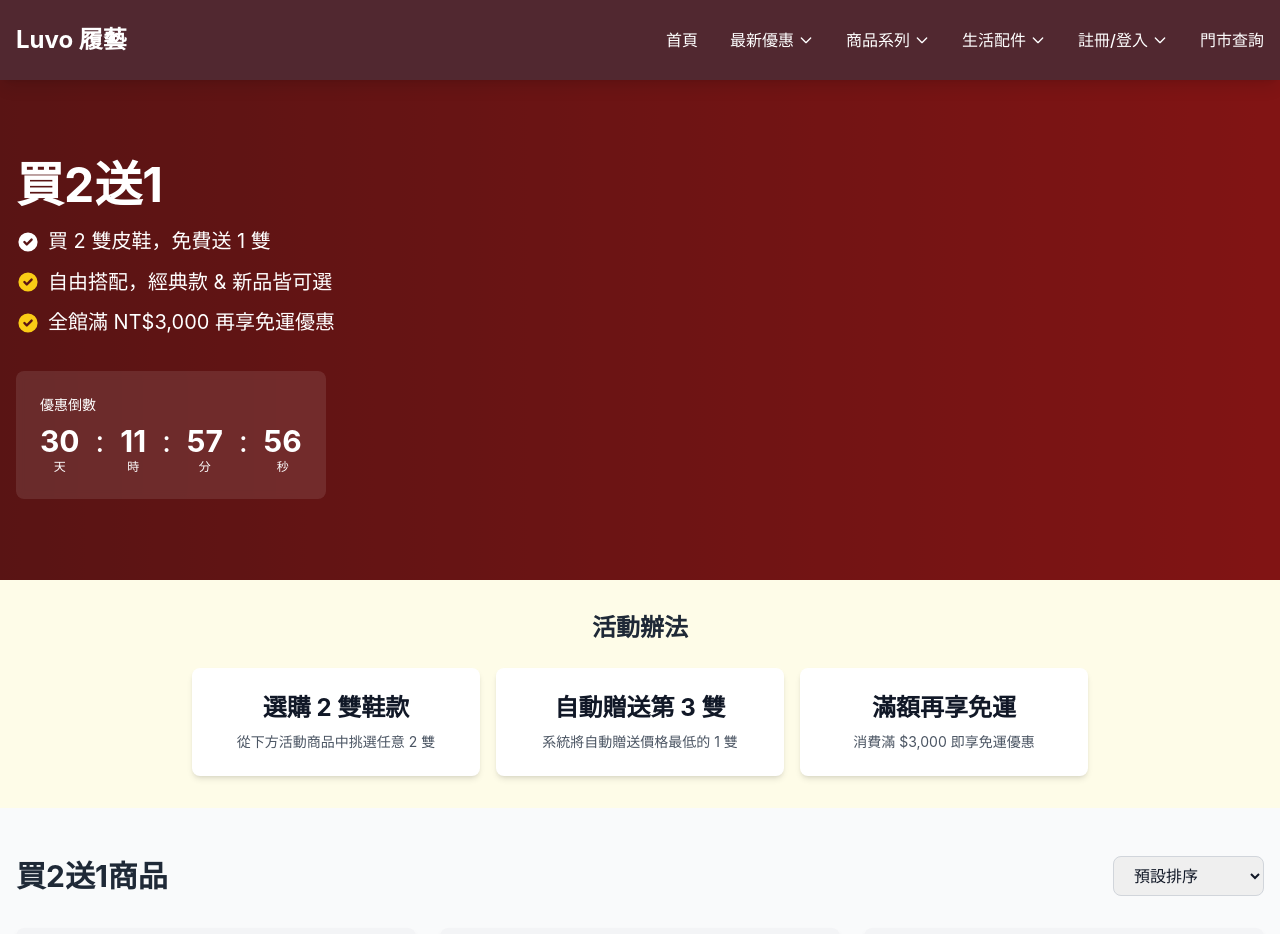
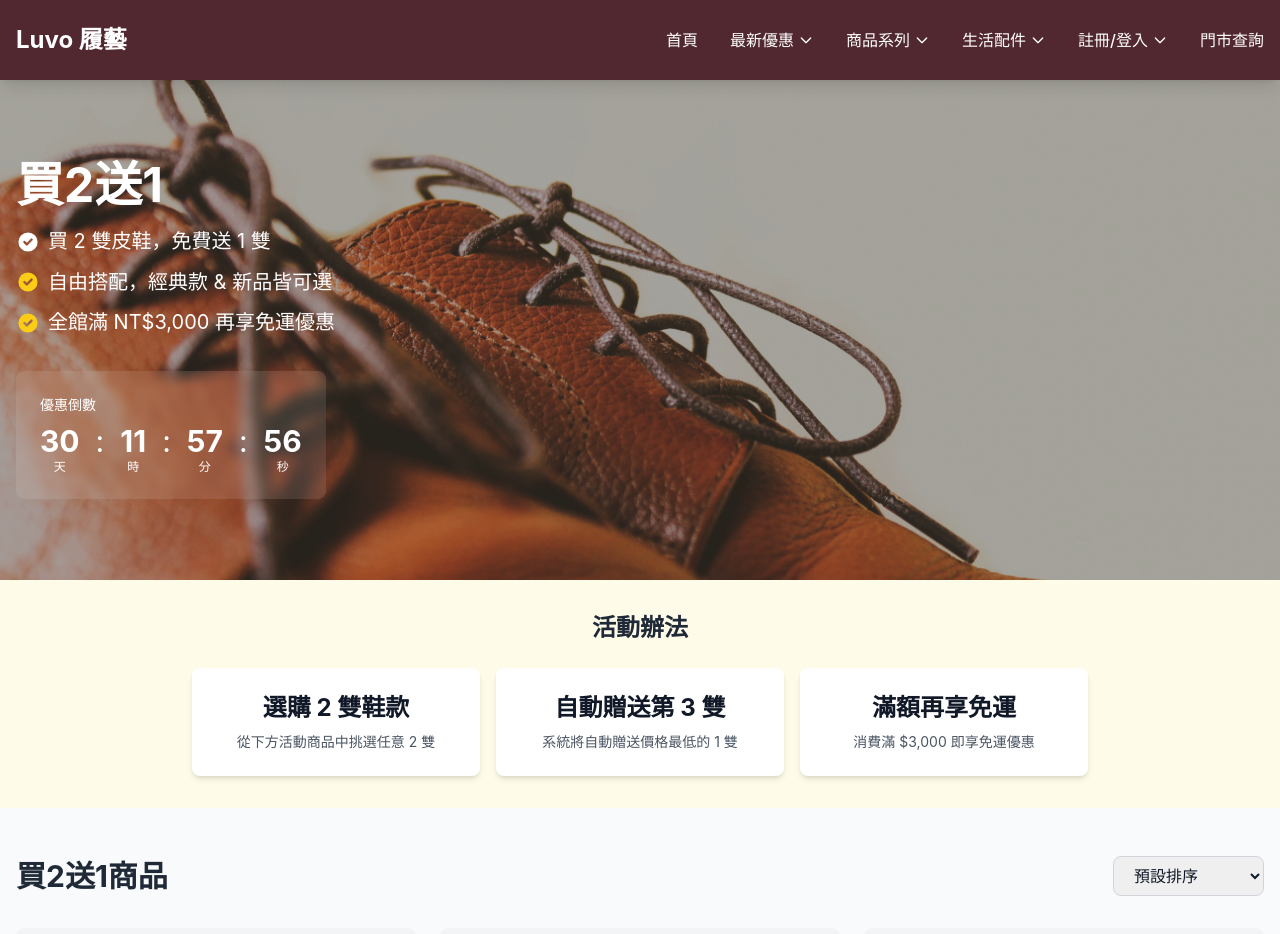
Before and after one commit to tinachen0326/luvo-ecommerce, a Vue app: page /discount in a window 1280 px wide. Shown: the top 934 px of the page. Built offline with nearby package versions, Linux system fonts and the light colour scheme.

Commit message:
新增買2送1形象圖

```diff
--- a/src/views/Discount.vue
+++ b/src/views/Discount.vue
@@ -4,12 +4,12 @@
     <section
       class="relative h-[500px] overflow-hidden bg-gradient-to-r from-red-900 to-red-700"
     >
-      <!-- 背景圖（暫時用漸層） -->
-      <!-- <img
-        src="/picture/Luvo_leather shoes-6.jpg"
+      <!-- 背景圖片-->
+      <img
+        src="/images/discount-hero.jpg"
         alt="買2送1"
         class="w-full h-full object-cover"
-      /> -->
+      />
       <div class="absolute inset-0 bg-black/30 flex items-center">
         <div class="container mx-auto px-4">
           <div class="max-w-2xl text-white">
```
Also changed, not shown: public/images/discount-hero.jpg (added).
